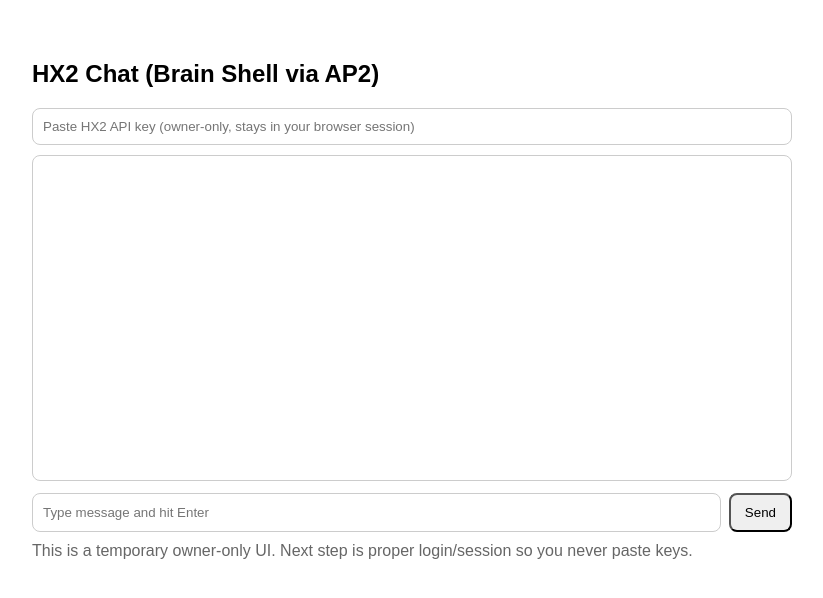
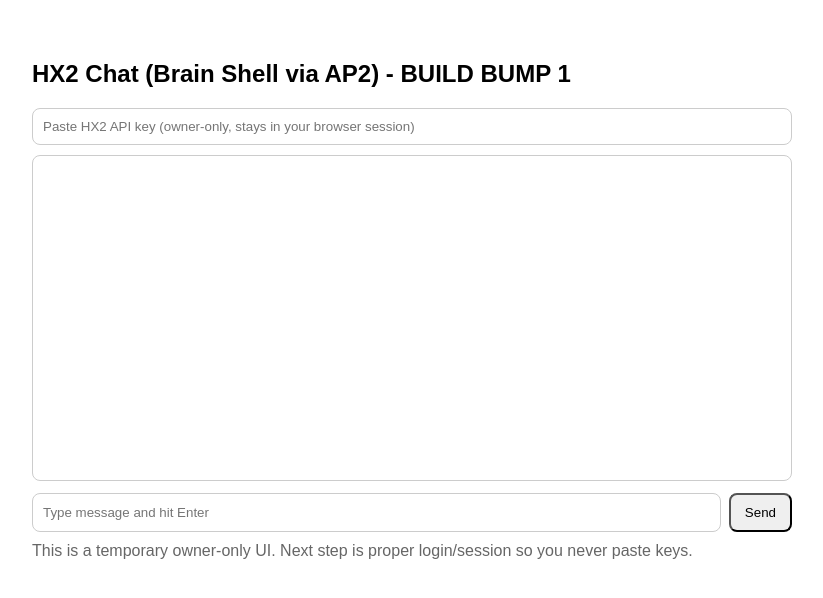
Before and after one commit to HX2IQ/hx2-vercel-starter, a Next.js app: page /chat in a window 1280 px wide. Shown: the top 598 px of the page, without its empty margins (228-1051 px from the left). Built offline with nearby package versions, Linux system fonts and the light colour scheme.

Commit message:
Bump chat UI header to force new bundle

```diff
--- a/app/chat/page.tsx
+++ b/app/chat/page.tsx
@@ -40,7 +40,7 @@ export default function ChatPage() {
 
   return (
     <div style={{ maxWidth: 760, margin: "24px auto", padding: 16, fontFamily: "Arial" }}>
-      <h2>HX2 Chat (Brain Shell via AP2)</h2>
+      <h2>HX2 Chat (Brain Shell via AP2) - BUILD BUMP 1</h2>
 
       <div style={{ marginBottom: 10, display: "flex", gap: 8 }}>
         <input
```
